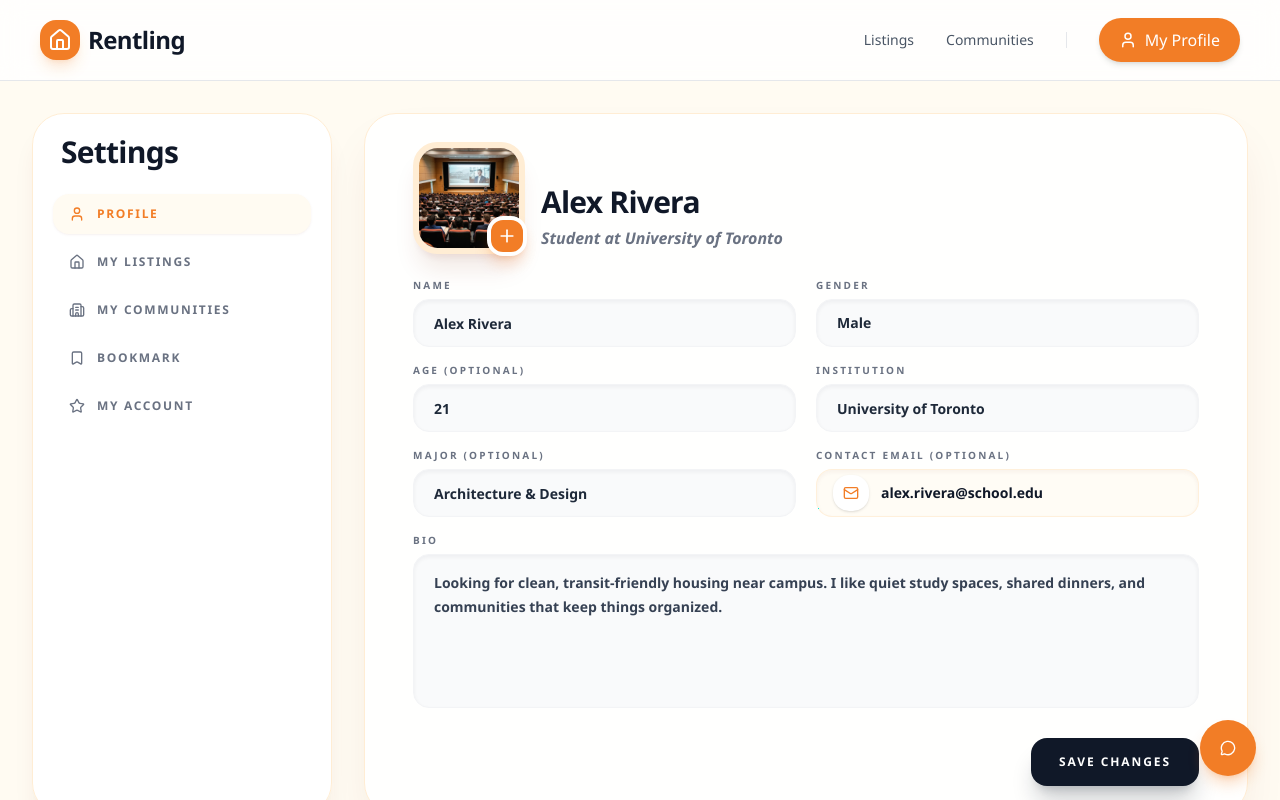
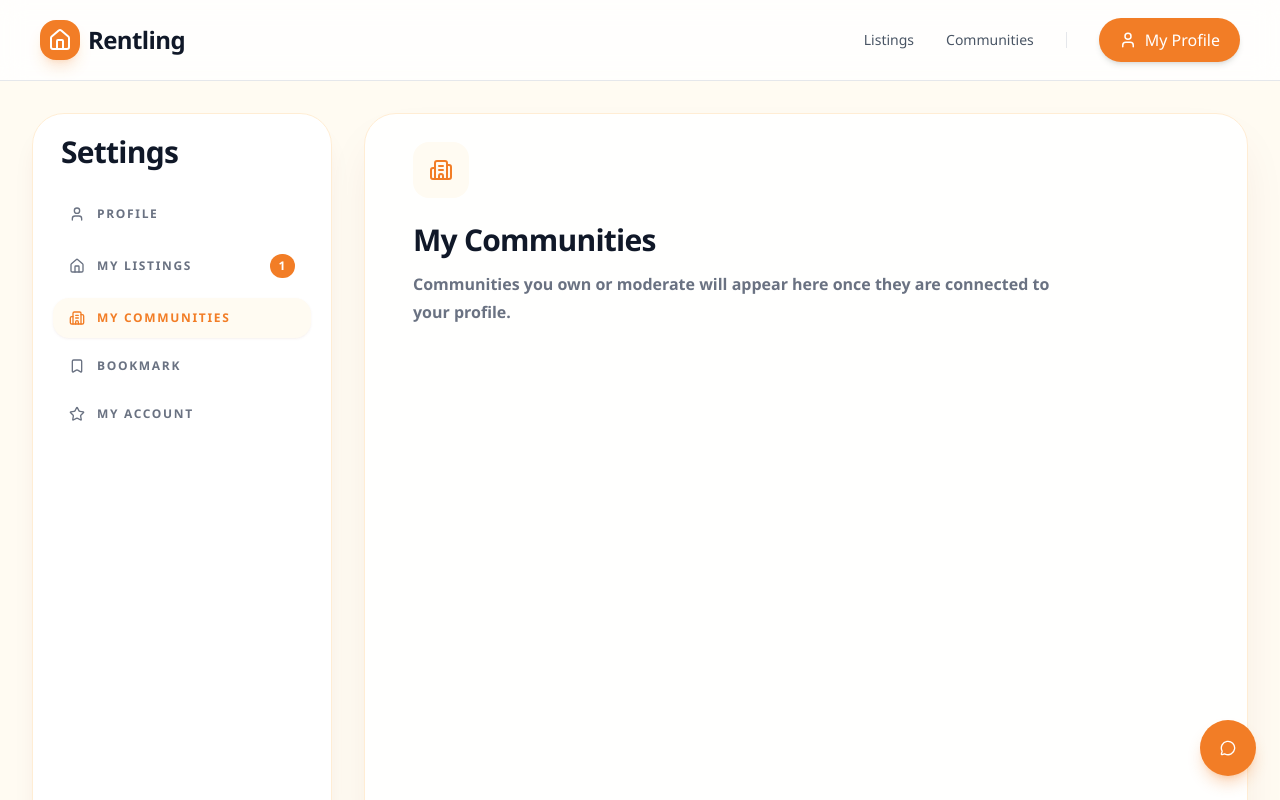
Before and after one commit to Leoz168/Sanctor, a Next.js app in the folder apps/web/: page /profile in a window 1280 px wide. Both pictures are taken after a click on the button "MY COMMUNITIES". Shown: the top 800 px of the page. Built offline with nearby package versions, Linux system fonts and the light colour scheme.

Commit message:
add My Listings page

```diff
--- a/apps/web/app/profile/page.tsx
+++ b/apps/web/app/profile/page.tsx
@@ -1,14 +1,11 @@
 import { AppShell } from "@/components/layout/app-shell";
-import { ProfileFormCard } from "@/components/profile/profile-form-card";
-import { ProfileSidebar } from "@/components/profile/profile-sidebar";
+import { ProfileDashboard } from "@/components/profile/profile-dashboard";
 
 export default function ProfilePage() {
   return (
     <AppShell surface="cream">
       <div className="mx-auto grid max-w-7xl gap-8 px-4 py-6 sm:px-6 lg:grid-cols-[300px_1fr] lg:px-8 lg:py-8">
-        <ProfileSidebar />
-
-        <ProfileFormCard />
+        <ProfileDashboard />
       </div>
     </AppShell>
   );
--- a/apps/web/components/create-post/create-post-form.tsx
+++ b/apps/web/components/create-post/create-post-form.tsx
@@ -206,7 +206,7 @@ export function CreatePostForm() {
 
       <div className="mb-10 flex justify-end">
         <button className="rounded-2xl bg-brand-orange px-10 py-4 text-base font-black uppercase tracking-[0.18em] text-white shadow-xl shadow-brand-orange/25 transition-all hover:bg-orange-600 active:scale-[0.99]">
-          Post My Listing
+          Submit
         </button>
       </div>
     </form>
--- /dev/null
+++ b/apps/web/components/profile/profile-dashboard.tsx
@@ -0,0 +1,44 @@
+"use client";
+
+import { useState } from "react";
+import { Bookmark, Building2, Star } from "lucide-react";
+import { ProfileFormCard } from "@/components/profile/profile-form-card";
+import { ProfileListingsPanel } from "@/components/profile/profile-listings-panel";
+import { ProfilePlaceholderPanel } from "@/components/profile/profile-placeholder-panel";
+import {
+  ProfileSidebar,
+  type ProfileTab,
+} from "@/components/profile/profile-sidebar";
+
+export function ProfileDashboard() {
+  const [activeTab, setActiveTab] = useState<ProfileTab>("profile");
+
+  return (
+    <>
+      <ProfileSidebar activeTab={activeTab} onTabChange={setActiveTab} />
+      {activeTab === "profile" ? <ProfileFormCard /> : null}
+      {activeTab === "listings" ? <ProfileListingsPanel /> : null}
+      {activeTab === "communities" ? (
+        <ProfilePlaceholderPanel
+          title="My Communities"
+          description="Communities you own or moderate will appear here once they are connected to your profile."
+          icon={<Building2 className="h-6 w-6" />}
+        />
+      ) : null}
+      {activeTab === "bookmarks" ? (
+        <ProfilePlaceholderPanel
+          title="Bookmarked Listings"
+          description="Saved listings will live here so you can compare them without searching again."
+          icon={<Bookmark className="h-6 w-6" />}
+        />
+      ) : null}
+      {activeTab === "account" ? (
+        <ProfilePlaceholderPanel
+          title="My Account"
+          description="Account, notification, and privacy settings will be available here."
+          icon={<Star className="h-6 w-6" />}
+        />
+      ) : null}
+    </>
+  );
+}
--- a/apps/web/components/profile/profile-form-card.tsx
+++ b/apps/web/components/profile/profile-form-card.tsx
@@ -1,5 +1,6 @@
 import { ProfileAvatar } from "@/components/profile/profile-avatar";
 import { ProfileContactCard } from "@/components/profile/profile-contact-card";
+import { profilePanelClassName } from "@/components/profile/profile-panel-styles";
 import {
   FieldLabel,
   GenderSelect,
@@ -15,7 +16,7 @@ const profileFields = [
 
 export function ProfileFormCard() {
   return (
-    <section className="rounded-[2rem] border border-orange-100 bg-white/95 px-6 py-6 shadow-2xl shadow-orange-900/10 sm:px-8 lg:px-12 lg:py-7">
+    <section className={profilePanelClassName}>
       <div className="flex flex-col gap-4 sm:flex-row sm:items-end">
         <ProfileAvatar />
 
--- /dev/null
+++ b/apps/web/components/profile/profile-listing-management-card.tsx
@@ -0,0 +1,61 @@
+import Image from "next/image";
+import Link from "next/link";
+import { MapPin } from "lucide-react";
+
+export function ProfileListingManagementCard() {
+  return (
+    <article className="rounded-[2rem] border border-orange-100 bg-white/95 p-6 shadow-sm shadow-orange-900/5">
+      <div className="grid gap-6 lg:grid-cols-[300px_1fr] lg:items-center">
+        <div className="relative aspect-[4/3] overflow-hidden rounded-[1.5rem] bg-orange-50">
+          <Image
+            src="/images/listing-1.jpg"
+            alt="Modern Studio near campus"
+            fill
+            sizes="300px"
+            className="object-cover"
+          />
+          <span className="absolute left-4 top-4 rounded-full bg-white px-4 py-2 text-xs font-bold uppercase tracking-[0.16em] text-brand-orange shadow-md">
+            Active
+          </span>
+        </div>
+
+        <div className="min-w-0">
+          <div className="flex flex-col gap-4 xl:flex-row xl:items-start xl:justify-between">
+            <div>
+              <h2 className="text-2xl font-bold tracking-tight text-gray-900">
+                Modern Studio near campus
+              </h2>
+              <p className="mt-3 flex items-center gap-2 text-base font-semibold italic text-gray-500">
+                <MapPin className="h-5 w-5 text-brand-orange" />
+                St. George Campus, Toronto
+              </p>
+            </div>
+
+            <p className="shrink-0 text-3xl font-bold text-brand-orange">
+              $1200<span className="text-base text-gray-400">/mo</span>
+            </p>
+          </div>
+
+          <div className="mt-8 flex flex-col gap-3 sm:flex-row sm:items-center">
+            <Link
+              href="/communities/computer-science-collective/listings/modern-studio-near-campus"
+              className="inline-flex h-12 items-center justify-center rounded-2xl bg-gray-900 px-7 text-xs font-bold uppercase tracking-[0.16em] text-white shadow-xl shadow-gray-900/15 transition-all hover:bg-brand-orange hover:shadow-brand-orange/20"
+            >
+              Manage details
+            </Link>
+            <button
+              type="button"
+              className="inline-flex h-12 items-center justify-center rounded-2xl border border-orange-100 bg-white px-7 text-xs font-bold uppercase tracking-[0.16em] text-gray-400 transition-all hover:border-brand-orange hover:text-brand-orange"
+            >
+              Archive post
+            </button>
+          </div>
+
+          <p className="mt-6 text-right text-xs font-bold uppercase tracking-[0.18em] text-gray-300">
+            Added 2026-05-03
+          </p>
+        </div>
+      </div>
+    </article>
+  );
+}
--- /dev/null
+++ b/apps/web/components/profile/profile-listings-panel.tsx
@@ -0,0 +1,33 @@
+import Link from "next/link";
+import { Plus } from "lucide-react";
+import { ProfileListingManagementCard } from "@/components/profile/profile-listing-management-card";
+import { profilePanelClassName } from "@/components/profile/profile-panel-styles";
+
+export function ProfileListingsPanel() {
+  return (
+    <section className={`${profilePanelClassName} flex flex-col`}>
+      <div>
+        <p className="text-xs font-bold uppercase tracking-[0.22em] text-brand-orange">
+          Housing posts
+        </p>
+        <h1 className="mt-2 text-3xl font-bold tracking-tight text-gray-900">
+          My Current Listings
+        </h1>
+      </div>
+
+      <div className="mt-8 min-h-0 flex-1 space-y-5 overflow-y-auto pr-1">
+        <ProfileListingManagementCard />
+      </div>
+
+      <div className="mt-6 flex justify-end">
+        <Link
+          href="/create-post"
+          className="inline-flex h-14 items-center justify-center gap-3 rounded-2xl bg-brand-orange px-7 text-sm font-bold uppercase tracking-[0.14em] text-white shadow-xl shadow-brand-orange/25 transition-all hover:bg-orange-600 active:scale-95"
+        >
+          <Plus className="h-5 w-5" />
+          Add Listing
+        </Link>
+      </div>
+    </section>
+  );
+}
--- /dev/null
+++ b/apps/web/components/profile/profile-panel-styles.ts
@@ -0,0 +1,2 @@
+export const profilePanelClassName =
+  "h-[720px] overflow-hidden rounded-[2rem] border border-orange-100 bg-white/95 px-6 py-6 shadow-2xl shadow-orange-900/10 sm:px-8 lg:px-12 lg:py-7";
--- /dev/null
+++ b/apps/web/components/profile/profile-placeholder-panel.tsx
@@ -0,0 +1,28 @@
+import type { ReactNode } from "react";
+import { profilePanelClassName } from "@/components/profile/profile-panel-styles";
+
+interface ProfilePlaceholderPanelProps {
+  title: string;
+  description: string;
+  icon: ReactNode;
+}
+
+export function ProfilePlaceholderPanel({
+  title,
+  description,
+  icon,
+}: ProfilePlaceholderPanelProps) {
+  return (
+    <section className={profilePanelClassName}>
+      <div className="flex h-14 w-14 items-center justify-center rounded-2xl bg-brand-cream text-brand-orange">
+        {icon}
+      </div>
+      <h1 className="mt-6 text-3xl font-bold tracking-tight text-gray-900">
+        {title}
+      </h1>
+      <p className="mt-3 max-w-2xl text-base font-semibold leading-7 text-gray-500">
+        {description}
+      </p>
+    </section>
+  );
+}
--- a/apps/web/components/profile/profile-sidebar.tsx
+++ b/apps/web/components/profile/profile-sidebar.tsx
@@ -1,23 +1,31 @@
-import {
-  Bookmark,
-  Building2,
-  Home,
-  MessageSquare,
-  Star,
-  User,
-} from "lucide-react";
+import { Bookmark, Building2, Home, Star, User } from "lucide-react";
 
-const profileNavItems = [
-  { label: "Profile", icon: User, isActive: true },
-  { label: "My Listings", icon: Home },
-  { label: "My Communities", icon: Building2 },
-  { label: "Bookmark", icon: Bookmark },
-  { label: "My Account", icon: Star },
+export type ProfileTab = "profile" | "listings" | "communities" | "bookmarks" | "account";
+
+const profileNavItems: Array<{
+  id: ProfileTab;
+  label: string;
+  icon: typeof User;
+  count?: number;
+}> = [
+  { id: "profile", label: "Profile", icon: User },
+  { id: "listings", label: "My Listings", icon: Home, count: 1 },
+  { id: "communities", label: "My Communities", icon: Building2 },
+  { id: "bookmarks", label: "Bookmark", icon: Bookmark },
+  { id: "account", label: "My Account", icon: Star },
 ];
 
-export function ProfileSidebar() {
+interface ProfileSidebarProps {
+  activeTab: ProfileTab;
+  onTabChange: (tab: ProfileTab) => void;
+}
+
+export function ProfileSidebar({
+  activeTab,
+  onTabChange,
+}: ProfileSidebarProps) {
   return (
-    <aside className="rounded-[2rem] border border-orange-100 bg-white/95 p-5 shadow-xl shadow-orange-900/8 backdrop-blur-sm lg:sticky lg:top-24">
+    <aside className="h-[720px] rounded-[2rem] border border-orange-100 bg-white/95 p-5 shadow-xl shadow-orange-900/8 backdrop-blur-sm lg:sticky lg:top-24">
       <h2 className="px-2 text-3xl font-bold tracking-tight text-gray-900">
         Settings
       </h2>
@@ -25,19 +33,26 @@ export function ProfileSidebar() {
       <nav className="mt-6 space-y-2" aria-label="Profile settings">
         {profileNavItems.map((item) => {
           const Icon = item.icon;
+          const isActive = item.id === activeTab;
 
           return (
             <button
-              key={item.label}
+              key={item.id}
               type="button"
+              onClick={() => onTabChange(item.id)}
               className={`flex w-full items-center gap-3 rounded-2xl px-4 py-3 text-left text-xs font-bold uppercase tracking-[0.14em] transition-all ${
-                item.isActive
+                isActive
                   ? "bg-brand-cream text-brand-orange shadow-sm shadow-orange-900/5"
                   : "text-gray-500 hover:bg-brand-cream hover:text-gray-700"
               }`}
             >
               <Icon className="h-4 w-4 shrink-0" />
-              <span>{item.label}</span>
+              <span className="min-w-0 flex-1">{item.label}</span>
+              {item.count ? (
+                <span className="flex h-6 min-w-6 items-center justify-center rounded-full bg-brand-orange px-2 text-xs font-bold text-white">
+                  {item.count}
+                </span>
+              ) : null}
             </button>
           );
         })}
```
Also changed, not shown: 1 other file (tests, documents, lock files or other folders).
